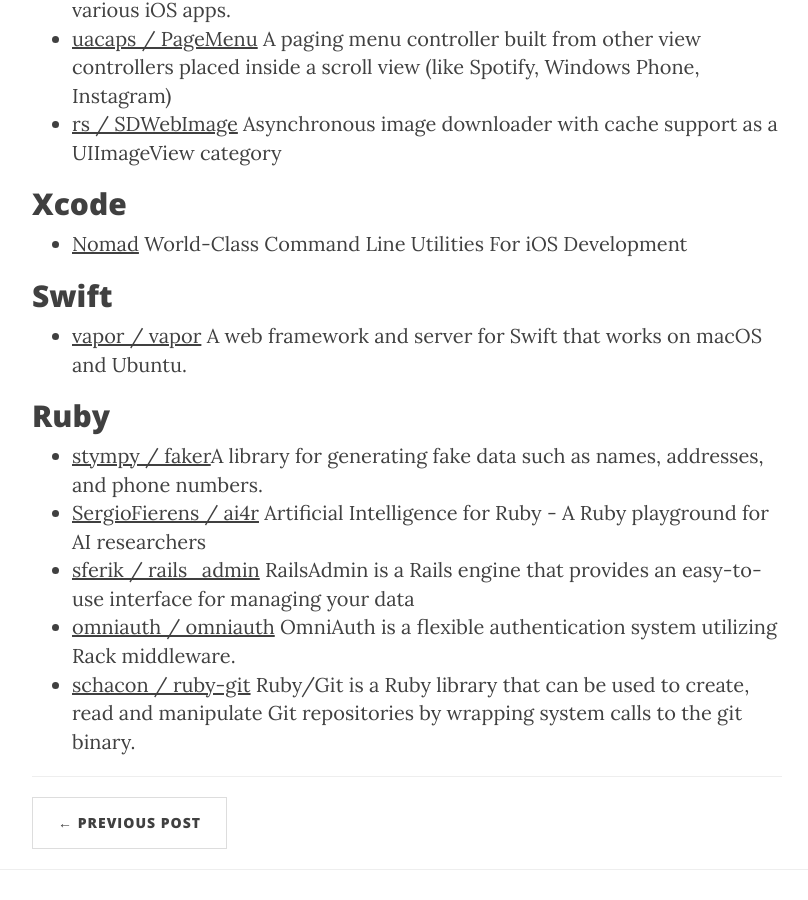
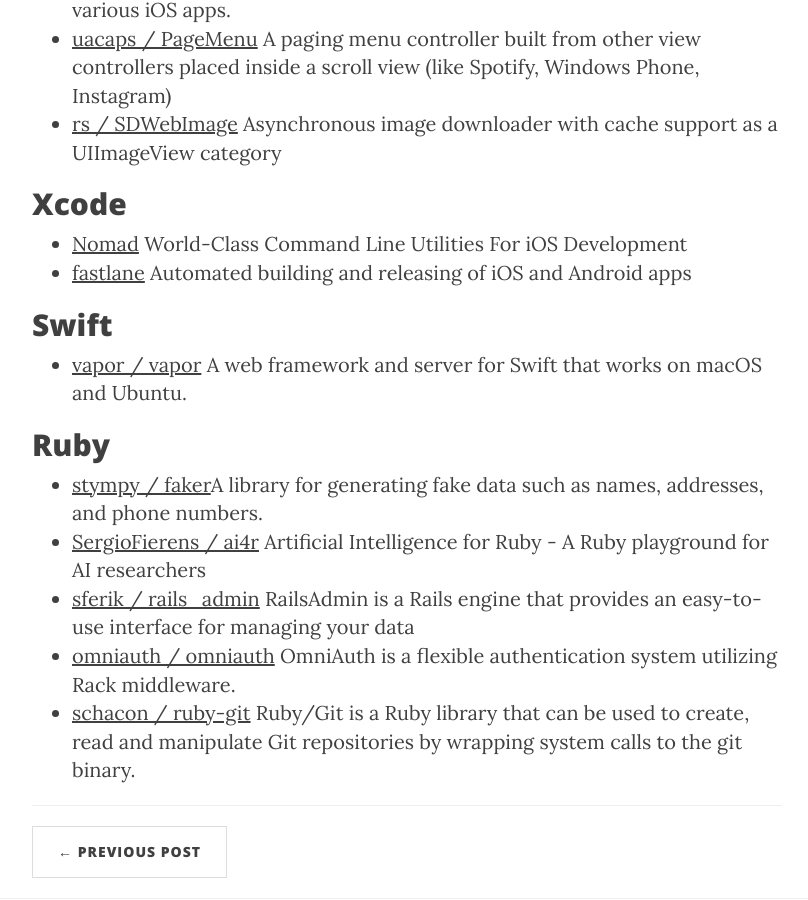
Before and after one commit to madcato/madcato.github.io, a Jekyll site: the page built from _posts/2017-04-25-nice-cocoapods.markdown, in a window 1280 px wide and 900 px high, scrolled down 758 px. Shown: the whole window, without its empty margins (233-1041 px from the left). Built offline with Jekyll 4.4.1, drawn with Linux system fonts in a browser that asks for light colours; nearby versions of some CDN libraries.

Commit message:
fastlane

```diff
--- a/_posts/2017-04-25-nice-cocoapods.markdown
+++ b/_posts/2017-04-25-nice-cocoapods.markdown
@@ -21,6 +21,7 @@
 ## Xcode
 
 * [Nomad](https://github.com/nomad) World-Class Command Line Utilities For iOS Development
+* [fastlane](https://fastlane.tools) Automated building and releasing of iOS and Android apps
 
 ## Swift
 
```
